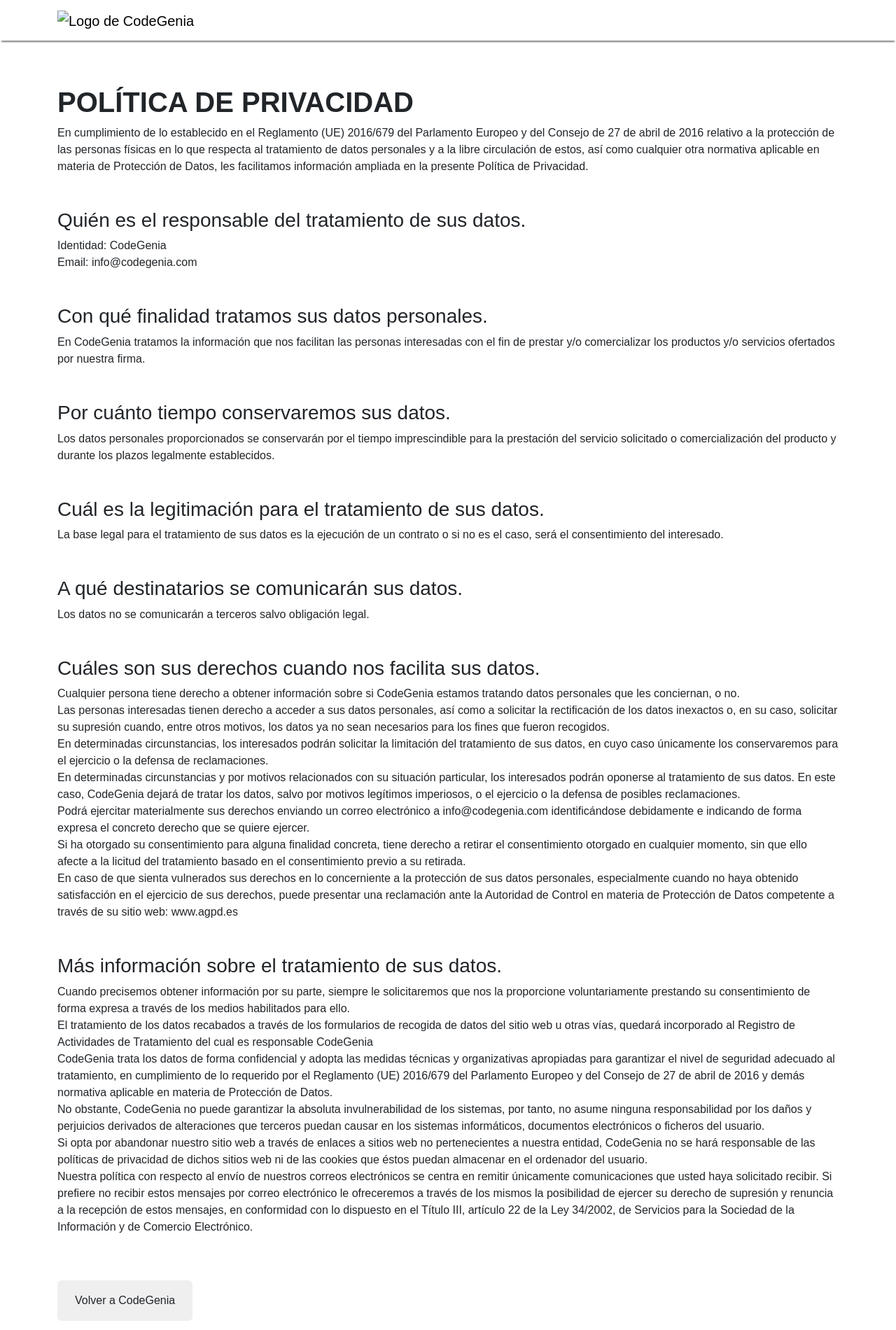
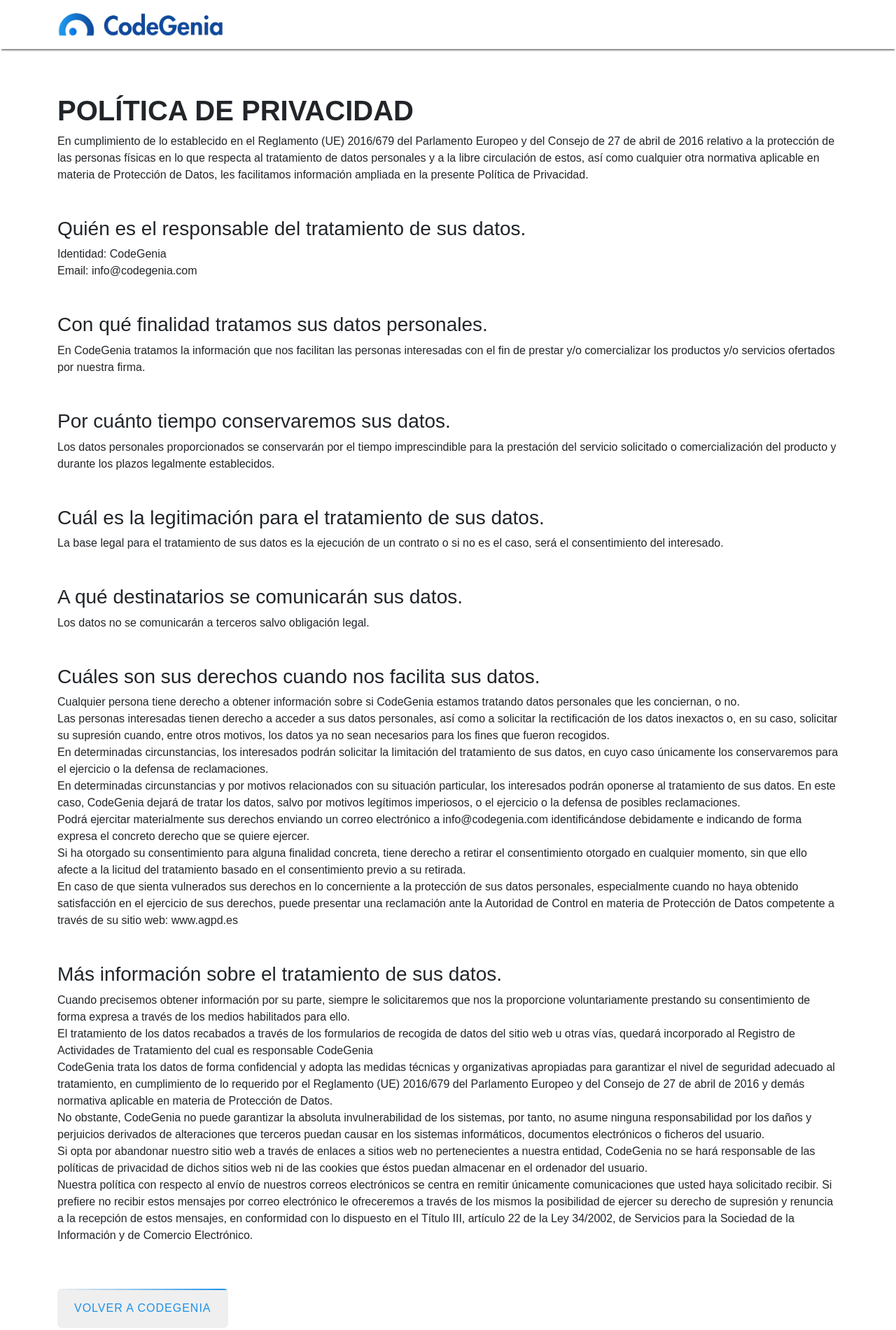
Before and after one commit to CodeGenia/CodeGenia-web-pre, a plain HTML site: page es/politica-de-privacidad.html in a window 1280 px wide. Shown: the top 1900 px of the page at 70% size. Drawn offline with nearby package versions, Linux system fonts and the light colour scheme; files that its build step writes are made by us from their sources; a web font is replaced by a local one.

Commit message:
Ajustes links

```diff
--- a/es/politica-de-privacidad.html
+++ b/es/politica-de-privacidad.html
@@ -15,20 +15,20 @@
         content="CodeGenia ofrece soluciones innovadoras de software en inteligencia artificial, blockchain, realidad extendida y cloud.">
     <meta property="og:type" content="website">
     <meta property="og:url" content="https://codegenia.com">
-    <meta property="og:image" content="./img/logo-codegenia.jpg">
+    <meta property="og:image" content="./../img/logo-codegenia.jpg">
     <meta property="og:locale" content="es_ES">
     <meta property="og:site_name" content="CodeGenia">
     <meta name="twitter:card" content="summary_large_image">
     <meta name="twitter:title" content="CodeGenia - Política de privacidad."> <meta
     <meta name="twitter:description" content="CodeGenia ofrece soluciones innovadoras en IA, blockchain, XR y cloud.">
-    <meta name="twitter:image" content="./img/logo-codegenia.jpg">
+    <meta name="twitter:image" content="./../img/logo-codegenia.jpg">
     <!--meta name="theme-color" content="#XXXXXX"-->
     <title>CodeGenia - Política de privacidad</title>
 
     <link rel="stylesheet" href="https://cdn.jsdelivr.net/npm/bootstrap@5.3.3/dist/css/bootstrap.min.css"
         integrity="sha384-QWTKZyjpPEjISv5WaRU9OFeRpok6YctnYmDr5pNlyT2bRjXh0JMhjY6hW+ALEwIH" crossorigin="anonymous">
     <link rel="stylesheet" href="https://cdn.jsdelivr.net/npm/bootstrap-icons@1.5.0/font/bootstrap-icons.css">
-    <link rel="stylesheet" href="style.css">
+    <link rel="stylesheet" href="./../style.css">
 
     <link rel="icon" type="image/x-icon" href="favicon.ico" />
     <link rel="apple-touch-icon" sizes="180x180" href="/apple-touch-icon.png">
@@ -62,7 +62,7 @@
     <nav class="navbar sticky-top navbar-expand-lg navbar-light">
         <div class="container">
             <a class="navbar-brand" href="./">
-                <img alt="Logo de CodeGenia" class="img-fluid" src="img/logo-codegenia.jpg" style="max-width: 250px;">
+                <img alt="Logo de CodeGenia" class="img-fluid" src="./../img/logo-codegenia.jpg" style="max-width: 250px;">
             </a>
         </div>
     </nav>
@@ -119,7 +119,13 @@
             Nuestra política con respecto al envío de nuestros correos electrónicos se centra en remitir únicamente comunicaciones que usted haya solicitado recibir. Si prefiere no recibir estos mensajes por correo electrónico le ofreceremos a través de los mismos la posibilidad de ejercer su derecho de supresión y renuncia a la recepción de estos mensajes, en conformidad con lo dispuesto en el Título III, artículo 22 de la Ley 34/2002, de Servicios para la Sociedad de la Información y de Comercio Electrónico.
         </p>
 
-        <a class="btn button-animation-gray mt-3 px-4 py-3 mb-5" href="/">Volver a CodeGenia</a>
+        <a class="btn button-animation button-animation-gray mt-3 mb-5 px-4 py-3" href="./">
+            Volver a CodeGenia
+            <span></span>
+            <span></span>
+            <span></span>
+            <span></span>
+        </a>
 
     </div>
 
```
Also changed, not shown: es/aviso-legal.html (+11 -6 lines).
